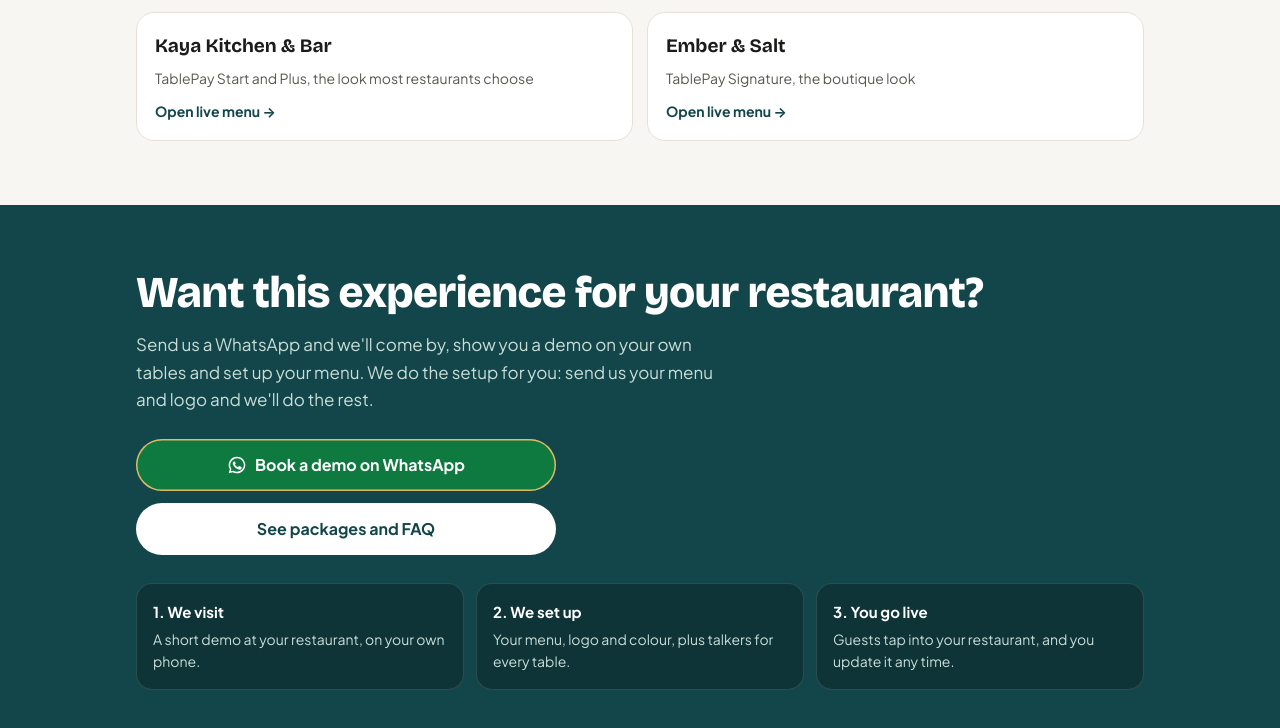
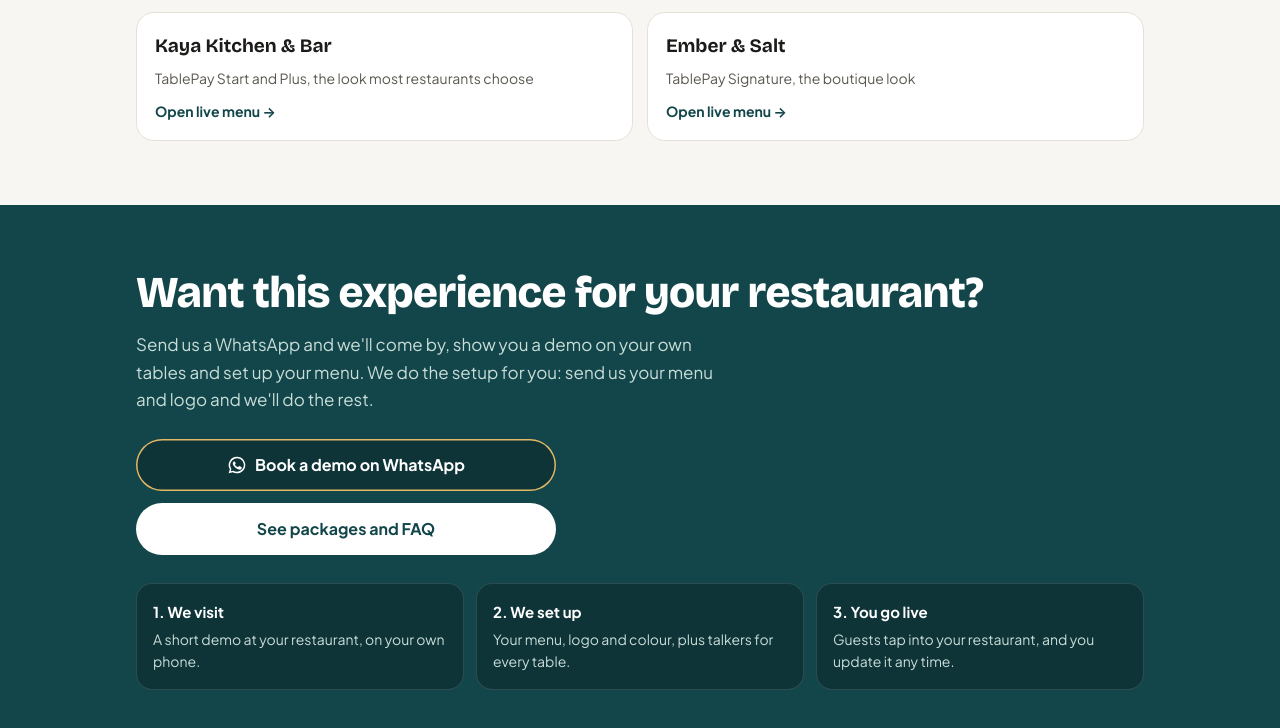
Before and after one commit to samasuma/tablepay, a plain HTML site: page demo/index.html in a window 1280 px wide. In both pictures the pointer is over the link "Book a demo on WhatsApp". Shown: the part 4955-5683 px from the top of the page. Drawn offline with nearby package versions, Linux system fonts and the light colour scheme.

Commit message:
Demo page: WhatsApp button hover in Deep Green

```diff
--- a/demo/index.html
+++ b/demo/index.html
@@ -39,7 +39,7 @@ p { margin: 0; text-wrap: pretty; }
 .btn { display: inline-flex; align-items: center; justify-content: center; gap: 8px; min-height: 52px; padding: 0 24px; border-radius: 999px; font-weight: 700; font-size: 16px; text-decoration: none; border: 0; }
 .btn-white { background: #FFFFFF; color: #13464A; }
 .btn-wa { background: var(--navy); color: #FFFFFF; box-shadow: inset 0 0 0 1.5px #E2B865; }
-.btn-wa:hover { background: #0E7A40; }
+.btn-wa:hover { background: var(--navy-2); }
 .btn-line { border: 1.5px solid var(--line); background: var(--surface); color: var(--ink); }
 
 /* top */
```
